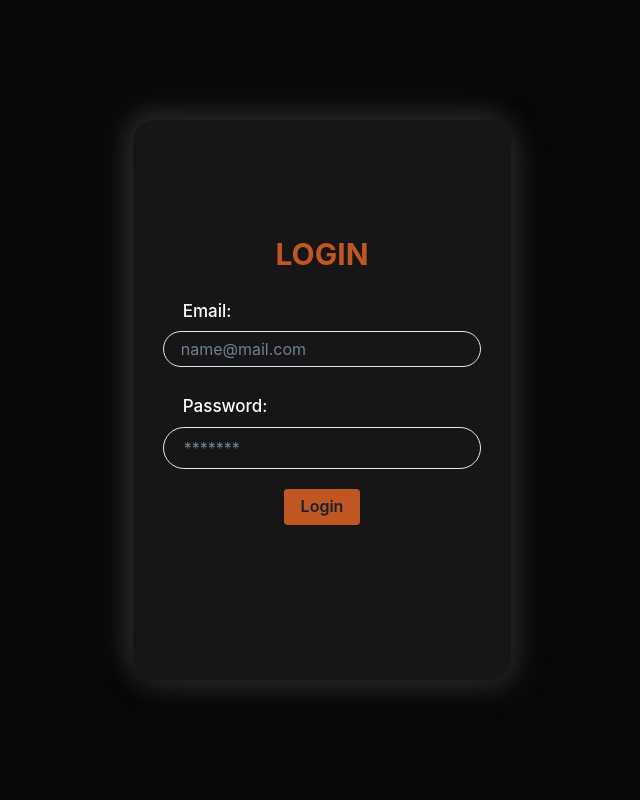
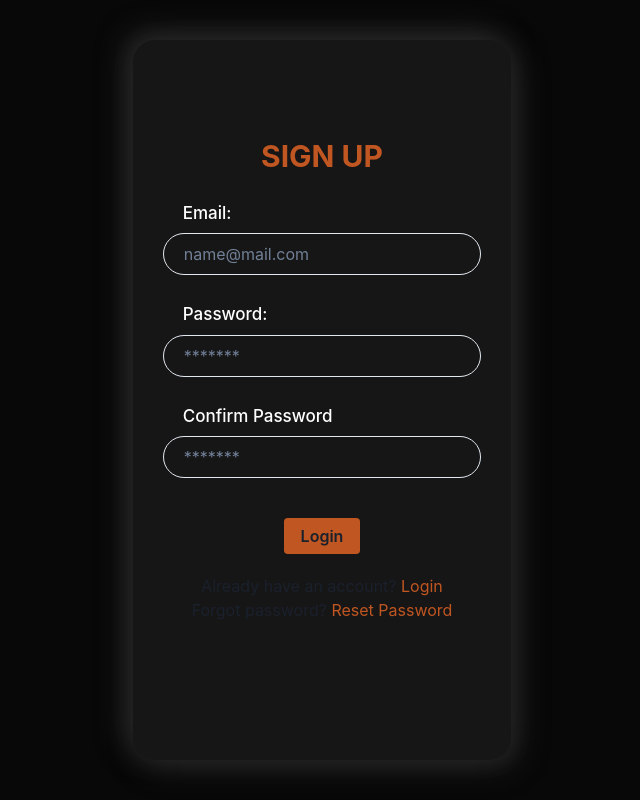
Before and after one commit to codacdanny/grader, a React (Create React App) app: page /login in a window 1280 px wide. Shown: the whole page, without its empty margins (318-958 px from the left). Built offline with nearby package versions, Linux system fonts and the light colour scheme.

Commit message:
improved UI

```diff
--- a/package.json
+++ b/package.json
@@ -9,6 +9,7 @@
     "@testing-library/jest-dom": "^5.16.4",
     "@testing-library/react": "^13.2.0",
     "@testing-library/user-event": "^14.2.0",
+    "firebase": "^9.8.1",
     "framer-motion": "^6.3.3",
     "react": "^18.1.0",
     "react-dom": "^18.1.0",
--- a/src/App.js
+++ b/src/App.js
@@ -1,6 +1,7 @@
 import React from 'react';
 import { ChakraProvider, VStack, theme, Container } from '@chakra-ui/react';
-import Login from './components/Login';
+// import Login from './components/Login';
+import SignUp from './components/SignUp';
 
 function App() {
   return (
@@ -12,7 +13,8 @@ function App() {
           alignItems="center"
           maxW="80rem"
         >
-          <Login />
+          {/* <Login /> */}
+          <SignUp />
         </Container>
       </VStack>
     </ChakraProvider>
--- a/src/components/Login.js
+++ b/src/components/Login.js
@@ -7,11 +7,17 @@ import {
   Heading,
   Box,
   Button,
+  Link,
+  Text,
 } from '@chakra-ui/react';
 
 import React from 'react';
+import { useRef } from 'react';
 
 const Login = () => {
+  const emailref = useRef();
+  const passwordref = useRef();
+
   return (
     <Flex
       flexDir="column"
@@ -24,7 +30,7 @@ const Login = () => {
         display="flex"
         className="card"
         p="3rem"
-        height="70vh"
+        height="90%"
         w="50rem"
         flexDir="column"
         alignItems="center"
@@ -35,7 +41,7 @@ const Login = () => {
           fontSize="3rem"
           textColor="#C05621"
           textTransform="uppercase"
-          mt="-4rem"
+          mt="-2rem"
         >
           LogIn
         </Heading>
@@ -52,8 +58,9 @@ const Login = () => {
           <Input
             id="email"
             type="email"
+            ref={emailref}
             placeholder="name@mail.com"
-            padding="1.7rem"
+            padding="2rem"
             fontSize="1.6rem"
             borderRadius="10rem"
             w="100%"
@@ -73,6 +80,7 @@ const Login = () => {
           <Input
             id="password"
             type="password"
+            ref={passwordref}
             placeholder="*******"
             padding="2rem"
             w="100%"
@@ -81,7 +89,8 @@ const Login = () => {
             color="white"
           />
         </FormControl>
-        <Box mt="2rem">
+
+        <Box mt="3rem" fontSize="1.6rem" textAlign="center" minWidth="100%">
           <Button
             fontSize="1.6rem"
             px="1.7rem"
@@ -93,6 +102,20 @@ const Login = () => {
           >
             Login
           </Button>
+          <Box mt="1rem">
+            <Text>
+              Don't have an account?{' '}
+              <Link to="/Login" color="#C05621">
+                Sign Up
+              </Link>
+            </Text>
+            <Text>
+              Forgot password?{' '}
+              <Link to="/Reset" color="#C05621">
+                Reset Password
+              </Link>
+            </Text>
+          </Box>
         </Box>
       </Container>
     </Flex>
--- a/src/components/SignUp.js
+++ b/src/components/SignUp.js
@@ -0,0 +1,144 @@
+import {
+  Flex,
+  FormControl,
+  Input,
+  FormLabel,
+  Container,
+  Heading,
+  Box,
+  Button,
+  Text,
+  Link,
+} from '@chakra-ui/react';
+
+import React, { useRef } from 'react';
+
+const SignUp = () => {
+  const emailref = useRef();
+  const passwordref = useRef();
+  const password_confirm_ref = useRef();
+  return (
+    <Flex
+      flexDir="column"
+      alignItems="center"
+      justifyContent="center"
+      h="100vh"
+      minW="100vw"
+    >
+      <Container
+        display="flex"
+        className="card"
+        p="3rem"
+        height="90%"
+        w="100%"
+        flexDir="column"
+        alignItems="center"
+        justifyContent="center"
+      >
+        <Heading
+          as="h1"
+          fontSize="3rem"
+          textColor="#C05621"
+          textTransform="uppercase"
+          mt="-4rem"
+        >
+          Sign Up
+        </Heading>
+        <FormControl my="2rem" w="100%">
+          <FormLabel
+            htmlFor="email"
+            fontSize="1.7rem"
+            my=".7rem"
+            ml="2rem"
+            color="white"
+          >
+            Email:
+          </FormLabel>
+          <Input
+            id="email"
+            type="email"
+            ref={emailref}
+            placeholder="name@mail.com"
+            padding="2rem"
+            fontSize="1.6rem"
+            borderRadius="10rem"
+            w="100%"
+          />
+        </FormControl>
+
+        <FormControl w="100%">
+          <FormLabel
+            htmlFor="password"
+            fontSize="1.7rem"
+            my=".7rem"
+            ml="2rem"
+            color="white"
+          >
+            Password:
+          </FormLabel>
+          <Input
+            id="password"
+            type="password"
+            ref={passwordref}
+            placeholder="*******"
+            padding="2rem"
+            w="100%"
+            fontSize="1.6rem"
+            borderRadius="10rem"
+            color="white"
+          />
+        </FormControl>
+        <FormControl my="2rem" w="100%">
+          <FormLabel
+            htmlFor="password-confirm"
+            fontSize="1.7rem"
+            my=".7rem"
+            ml="2rem"
+            color="white"
+          >
+            Confirm Password
+          </FormLabel>
+          <Input
+            id="password=confirm"
+            type="password"
+            ref={password_confirm_ref}
+            placeholder="*******"
+            padding="2rem"
+            fontSize="1.6rem"
+            borderRadius="10rem"
+            w="100%"
+          />
+        </FormControl>
+        <Box mt="2rem" fontSize="1.6rem" textAlign="center" minWidth="100%">
+          <Button
+            fontSize="1.6rem"
+            px="1.7rem"
+            py="1.8rem"
+            bgColor="orange.600"
+            _hover={{
+              bgColor: 'orange.400',
+            }}
+          >
+            Login
+          </Button>
+          <Box mt="2rem">
+            <Text>
+              Already have an account?{' '}
+              <Link to="/Login" color="#C05621">
+                Login
+              </Link>
+            </Text>
+            <Text>
+              Forgot password?{' '}
+              <Link to="/Reset" color="#C05621">
+                Reset Password
+              </Link>
+            </Text>
+          </Box>
+        </Box>
+      </Container>
+    </Flex>
+  );
+};
+
+export default SignUp;
```
Also changed, not shown: src/firebase.js (added, +16 -0 lines), 1 other file (tests, documents, lock files or other folders).
